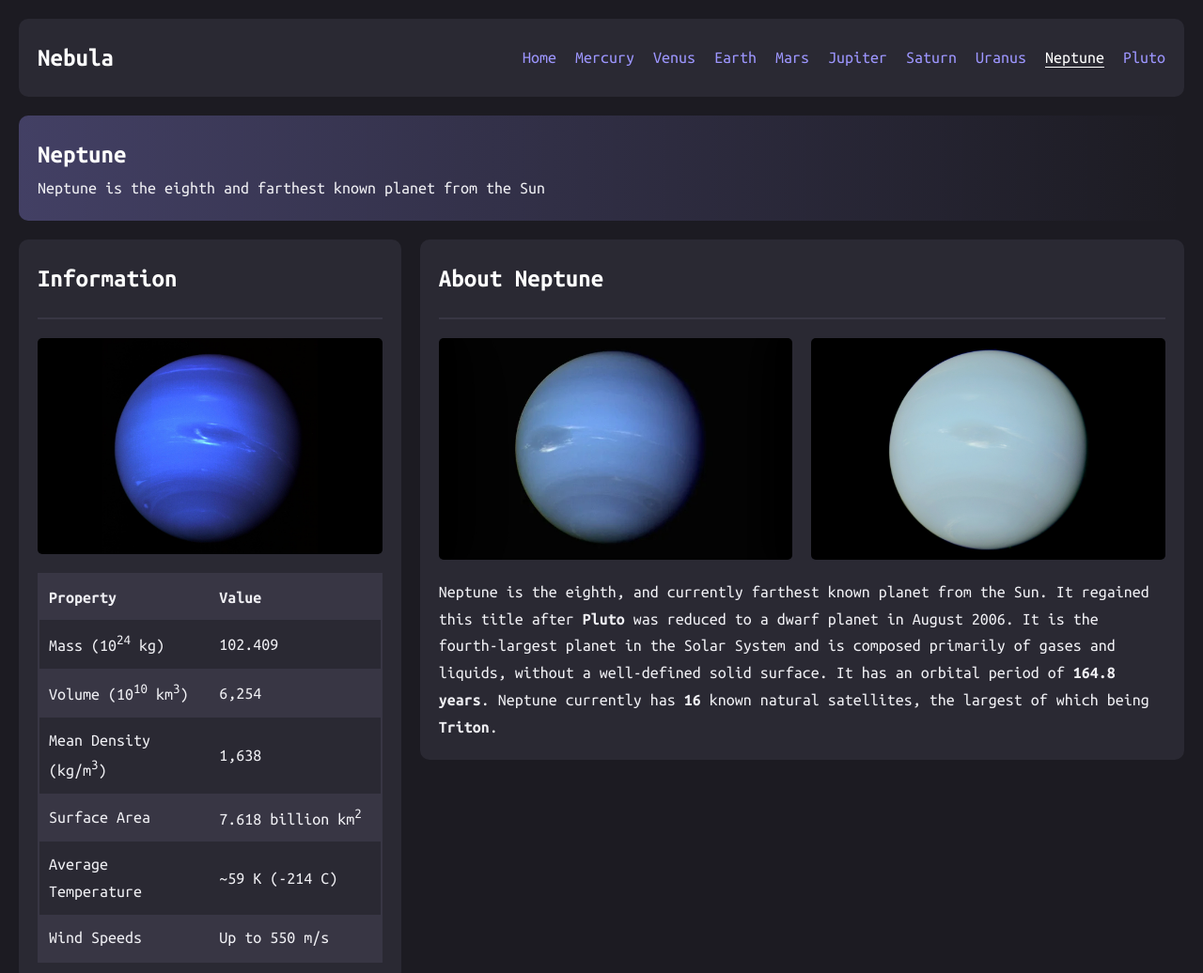
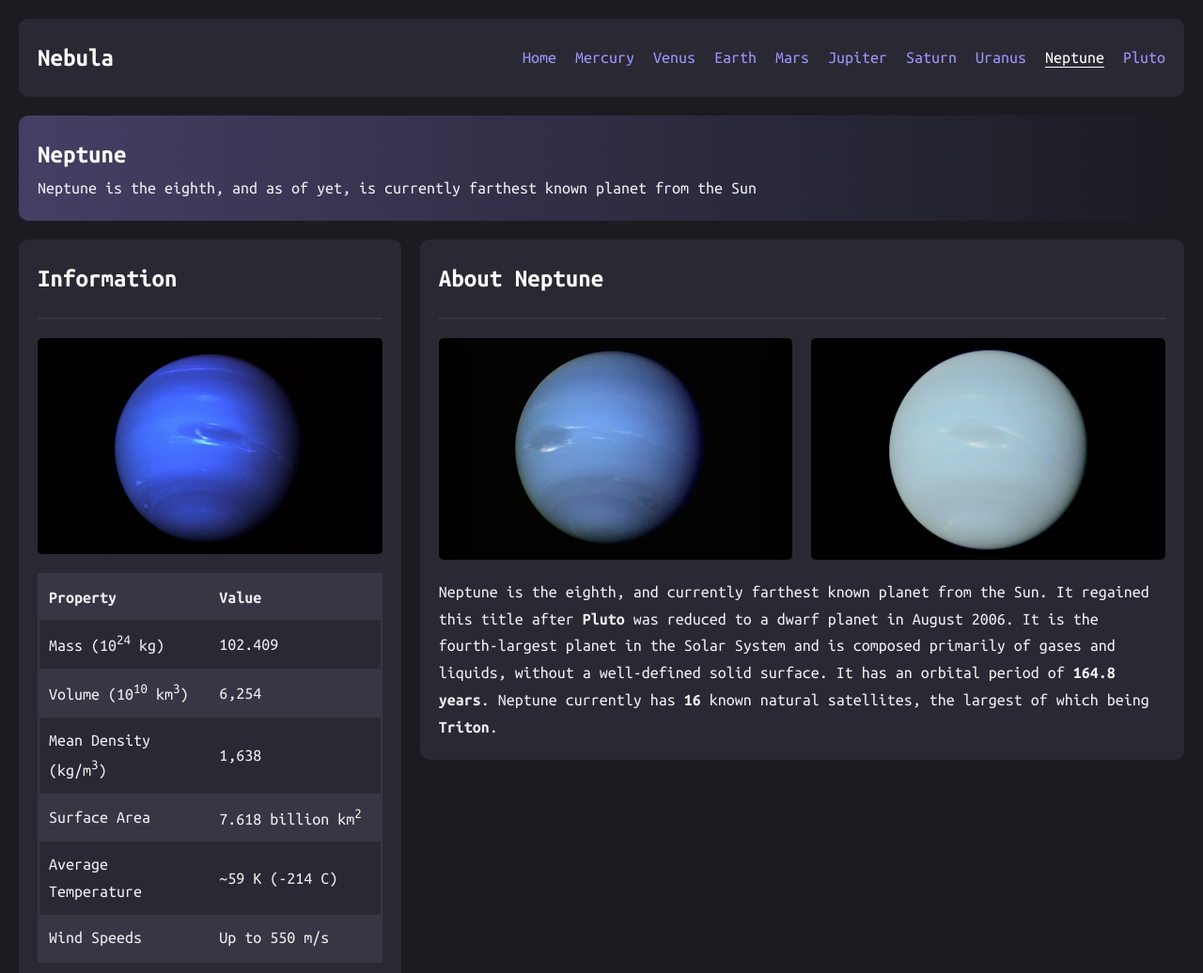
Before and after one commit to bradley644788/nebula, a plain HTML site: page planets/neptune.html in a window 1280 px wide. Shown: the top 1036 px of the page at 94% size. Drawn offline with Linux system fonts and the light colour scheme.

Commit message:
Update neptune.html

```diff
--- a/planets/neptune.html
+++ b/planets/neptune.html
@@ -33,7 +33,7 @@
             <section class="spacer">
                 <header class="section-header">
                     <h2>Neptune</h2>
-                    <p>Neptune is the eighth and farthest known planet from the Sun</p>
+                    <p>Neptune is the eighth, and as of yet, is currently farthest known planet from the Sun</p>
                 </header>
 
                 <section class="grid">
```
